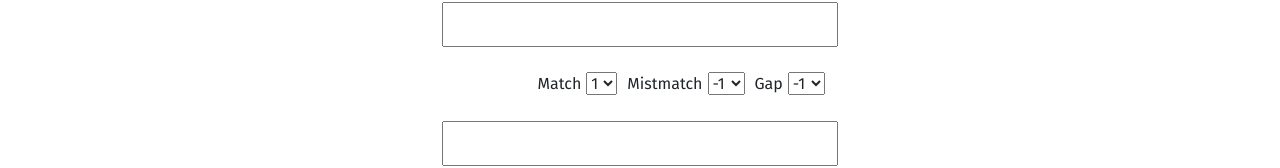
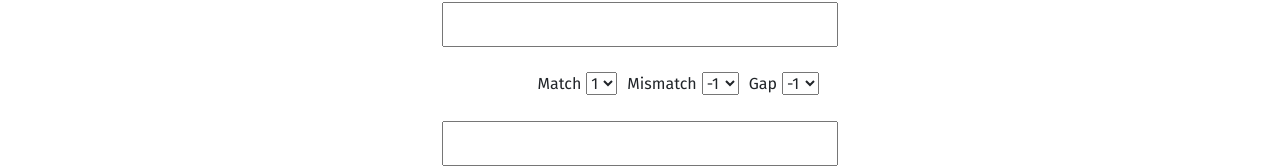
Before and after one commit to iimpulse/SequenceAlignment, a React (Create React App) app in the folder sa-ui/: page / in a window 1280 px wide. Shown: the part 204-372 px from the top of the page. Built offline with nearby package versions, Linux system fonts and the light colour scheme.

Commit message:
Updating typos

```diff
--- a/sa-ui/src/searchbox/search.js
+++ b/sa-ui/src/searchbox/search.js
@@ -67,7 +67,7 @@ class Search extends Component {
                        <option>5</option>
 
                    </select>
-                   <span className="select-label">Mistmatch</span>
+                   <span className="select-label">Mismatch</span>
                    <select onChange={this.updateMisMatch} className="select-box">
                        <option selected="selected">-1</option>
                        <option>-2</option>
```
Also changed, not shown: 8 other files (tests, documents, lock files or other folders).
